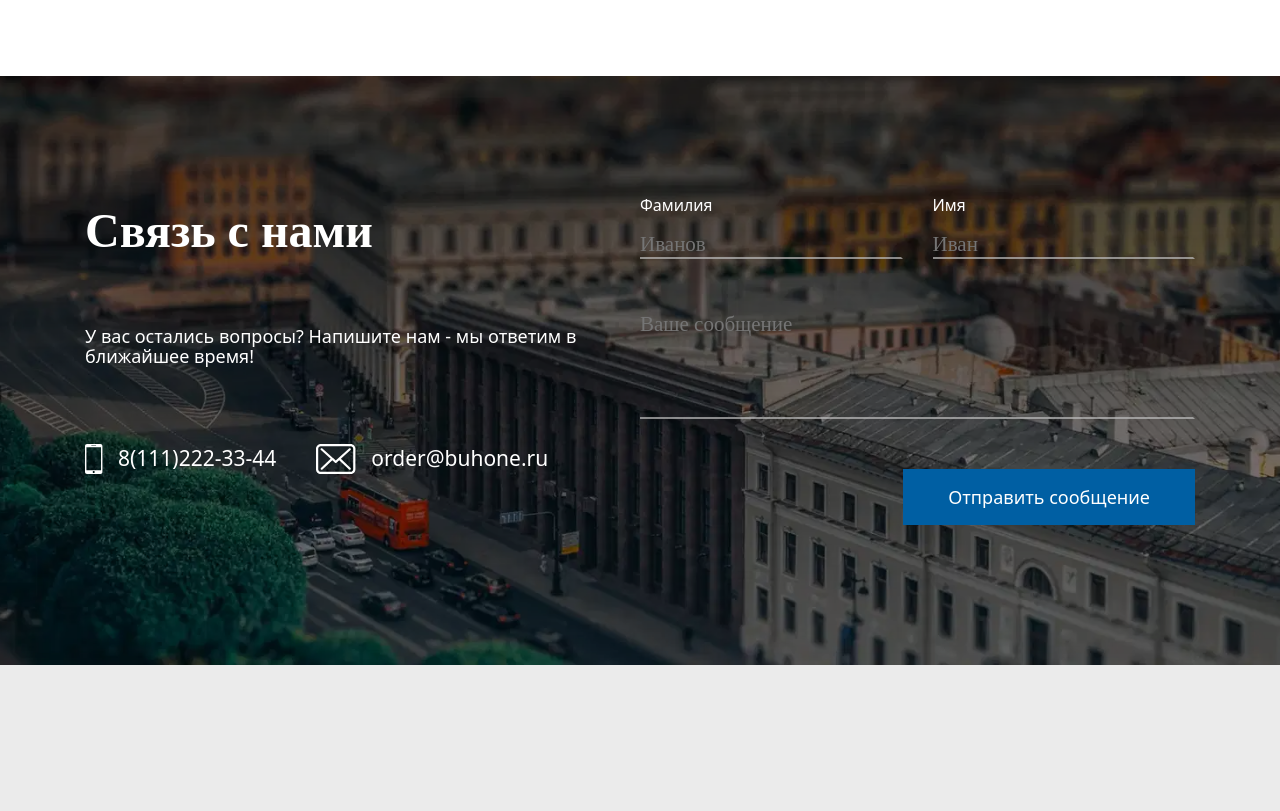
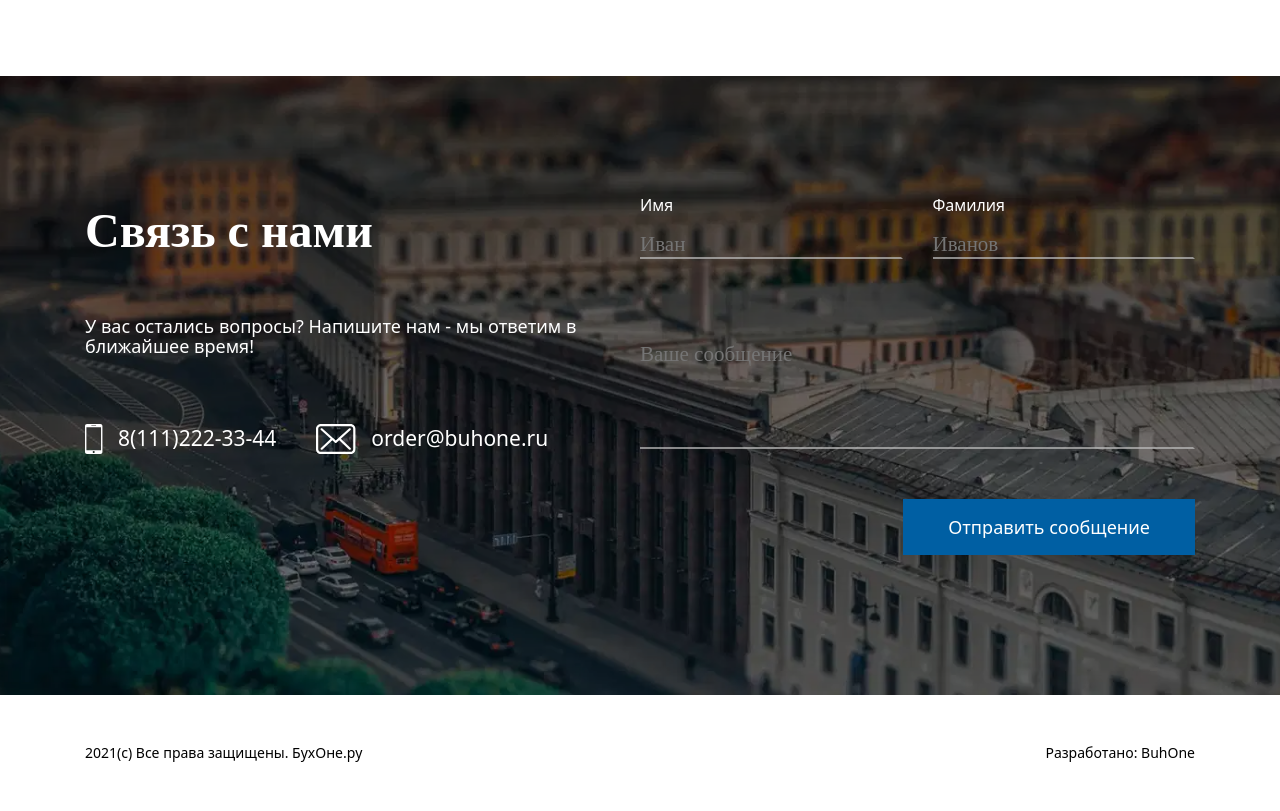
Before and after one commit to RustamAbykeev/buhone_template, a plain HTML site: page index.html in a window 1280 px wide. Shown: the part 4387-5198 px from the top of the page. Before the commit the page ends 5052 px from the top, so only its background shows below. Drawn offline with nearby package versions, Linux system fonts and the light colour scheme; a web font is replaced by a local one.

Commit message:
Finished Desktop Layout 1200px

```diff
--- a/css/style.css
+++ b/css/style.css
@@ -950,8 +950,8 @@ justify-content: space-between;
 }
 
 .footer-text>.body-text {
-  margin-top: 60px;
-  margin-bottom: 70px;
+  margin-top: 50px;
+  margin-bottom: 60px;
 }
 
 .footer-list {
@@ -961,9 +961,6 @@ justify-content: space-between;
   align-items: center;
 }
 
-/* .footer-list>li {
-
-} */
 .footer-links {
   font-size: 21px;
   line-height: 140%;
@@ -997,6 +994,7 @@ justify-content: space-between;
 }
 .message {
   width: 100%;
+  margin-top: 30px;
 }
 .form-leads {
   font-weight: 400;
@@ -1033,3 +1031,18 @@ justify-content: space-between;
 .message-text {
   padding-bottom: 80px;
 }
+
+.copyright {
+  background-color: white;
+  padding: 50px;
+}
+
+.copyright>.container {
+  display: flex;
+  justify-content: space-between;
+}
+
+.copiright-text {
+  font-size: 14px;
+  line-height: 115%;
+}
--- a/index.html
+++ b/index.html
@@ -322,14 +322,13 @@
         </li>
         </ul>
       </div>
-
           <form action="" class="form">
+            <div class="surname"><h4 class="form-leads">Фамилия</h4>
+              <input class="input-field surname" type="text" placeholder="Иванов">
+            </div>
             <div class="name">
               <h4 class="form-leads">Имя</h4>
               <input class="input-field" type="text" placeholder="Иван">
-            </div>
-            <div class="surname"><h4 class="form-leads">Фамилия</h4>
-              <input class="input-field surname" type="text" placeholder="Иванов">
             </div>
             <div class="message">
               <input class="input-field message-text" type="text" placeholder="Ваше сообщение">
@@ -337,7 +336,14 @@
             <div class="form-btn"><button class="btn">Отправить сообщение</button></div>
           </form>
     </div>
+
   </footer>
+  <div class="copyright">
+    <div class="container">
+      <span class="copiright-text">2021(с) Все права защищены. БухОне.ру</span>
+      <span class="copiright-text">Разработано: BuhOne</span>
+    </div>
+  </div>
     <script src="https://unpkg.com/swiper/swiper-bundle.min.js"></script>
     <script src="./js/app.js"></script>
   </body>
```
